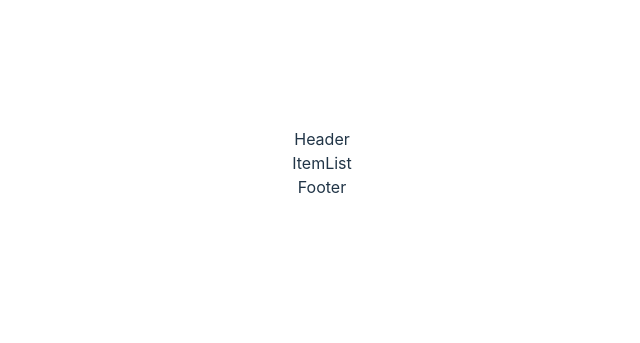
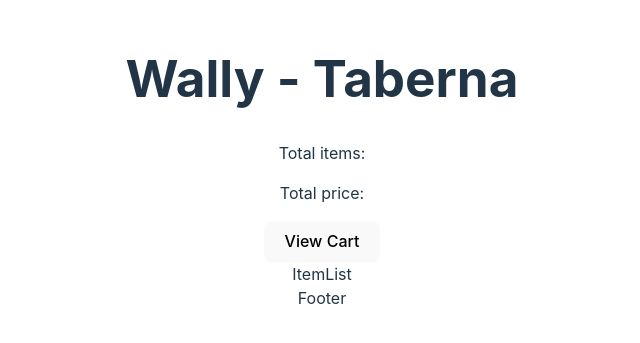
Before and after one commit to Walterhart/shopping-center, a React (Vite) app in the folder shopping-center/: page / in a window 1280 px wide. Shown: the part 237-580 px from the top of the page, without its empty margins (318-958 px from the left). Built offline with nearby package versions, Linux system fonts and the light colour scheme.

Commit message:
Add navbar and complete header

```diff
--- a/shopping-center/src/App.tsx
+++ b/shopping-center/src/App.tsx
@@ -1,9 +1,9 @@
 import './App.css'
 import { useState } from 'react'
 import Footer from './components/Footer';
-import Header from './components/header';
+import Header from './components/Header';
 import Cart from './components/Cart';
-import ItemList from './components/itemList';
+import ItemList from './components/ItemList';
 
 function App() {
   const [viewCart, setViewCart] = useState<boolean>(false)
@@ -13,8 +13,8 @@ function App() {
   //const pageContent = viewCart ? <Cart/> : <ProductList/>
   return (
     <div className="app">
-      <Header/>
-      {content}
+      <Header viewCart = {viewCart} setViewCart = {setViewCart}/>
+        {content}
       <Footer/>
     </div>
   )
--- a/shopping-center/src/components/Header.tsx
+++ b/shopping-center/src/components/Header.tsx
@@ -1,8 +1,19 @@
-import React from 'react'
+import Navbar from "./Navbar"
 
-function Header () {
+type Props = {
+    viewCart: boolean,
+    setViewCart: React.Dispatch<React.SetStateAction<boolean>>
+}
+
+function Header ({viewCart, setViewCart} : Props) {
+
   return (
-    <div>Header </div>
+    <header className="header">
+            <h1> Wally - Taberna</h1>
+            <p>Total items:</p>
+            <p>Total price:</p>
+            <Navbar viewCart = { viewCart} setViewCart = {setViewCart}/>
+        </header>
   )
 }
 
--- /dev/null
+++ b/shopping-center/src/components/Navbar.tsx
@@ -0,0 +1,25 @@
+import React from 'react'
+
+type Props = {
+    viewCart: boolean,
+    setViewCart: React.Dispatch<React.SetStateAction<boolean>>
+}
+
+// navbar
+function Navbar({viewCart, setViewCart} : Props) {
+
+    // button logic
+    // view cart or items base on click
+    const btn = viewCart ?
+    <button onClick={() => setViewCart(false)}>View Items</button>
+    :
+    <button onClick={() => setViewCart(true)}> View Cart</button>
+
+  return (
+ <nav className="nav">
+    {btn}
+ </nav>
+  )
+}
+
+export default Navbar
```
